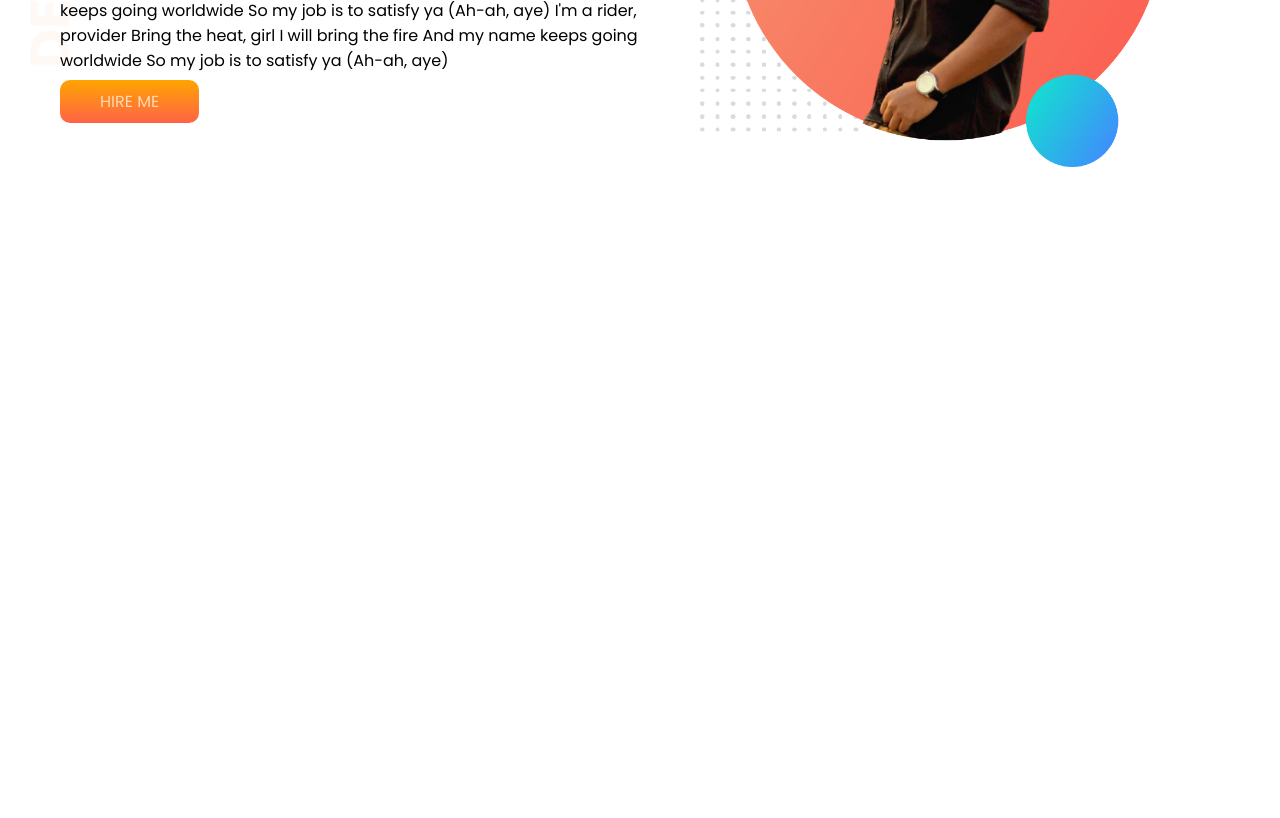
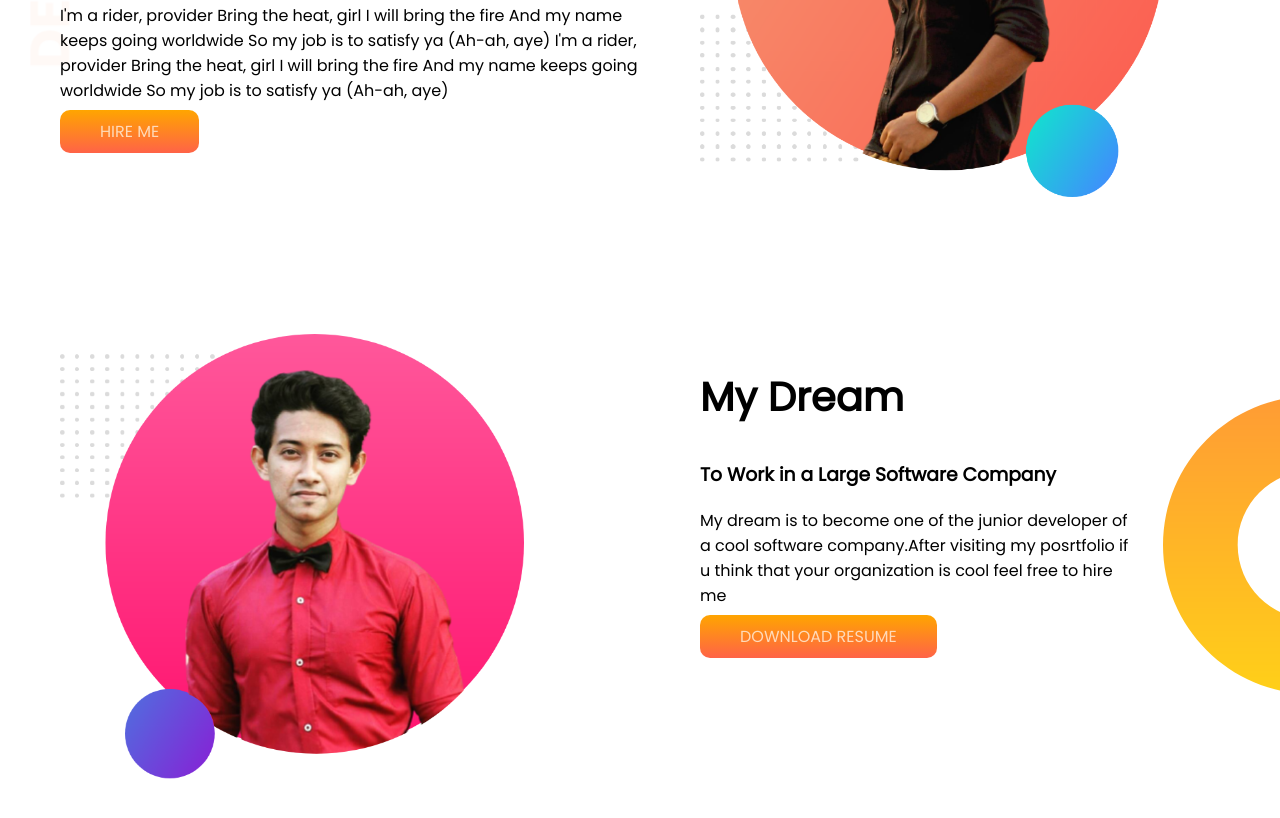
Before and after one commit to Istiak26615/developer-portfolio, a plain HTML site: page index.html in a window 1280 px wide. Shown: the part 294-1112 px from the top of the page. Before the commit the page ends 800 px from the top, so only its background shows below. Drawn offline with Linux system fonts and the light colour scheme.

Commit message:
notun commit

```diff
--- a/index.html
+++ b/index.html
@@ -31,6 +31,19 @@
 
     </section>
 
+    <section class="background-img-for-2ndsection">
+        <div class="half-width">
+            <img src="images/my-bg2.png" alt="">
+        </div>
+
+        <div  class="half-width">
+            <h1>My Dream</h1>
+            <h3> To Work in a Large Software Company</h3>
+            <p class="chapao">My dream is to become one of the junior developer of a cool software company.After visiting my posrtfolio if u think that your organization is cool feel free to hire me</p>
+            <a class="button-link" target="_blank" href="https://www.linkedin.com/in/istiak-shamim-shishir-44643316a/">DOWNLOAD RESUME</a>
+        </div>
+    </section>
+
 
 
 </body>
--- a/style.css
+++ b/style.css
@@ -12,10 +12,12 @@ h1{
  }
  section{
      display:flex;
+     margin-bottom: 100px;
  }
  .half-width{
      width: 50%;
      padding-left: 60px;
+     padding-top: 30px;
  }
  .half-width img{
      width: 80%;
@@ -31,3 +33,12 @@ h1{
         background-image: url(images/top-banner.png);
         background-repeat: no-repeat;
  }
+ .background-img-for-2ndsection{
+     background-image: url(images/dream-bg.png);
+     background-repeat: no-repeat;
+     background-position: right;
+
+ }
+ .chapao{
+     padding-right: 150px;
+ }
```
